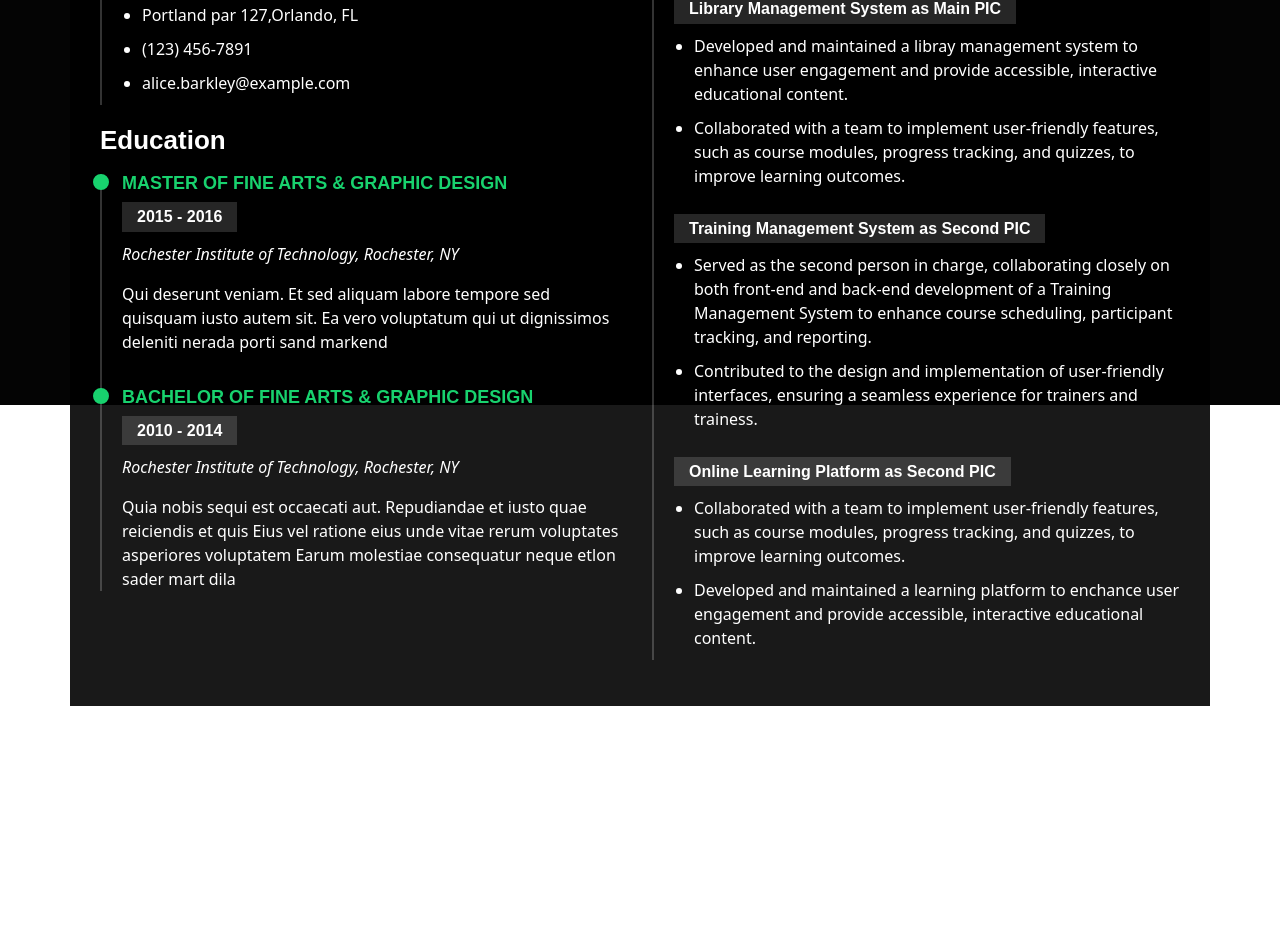
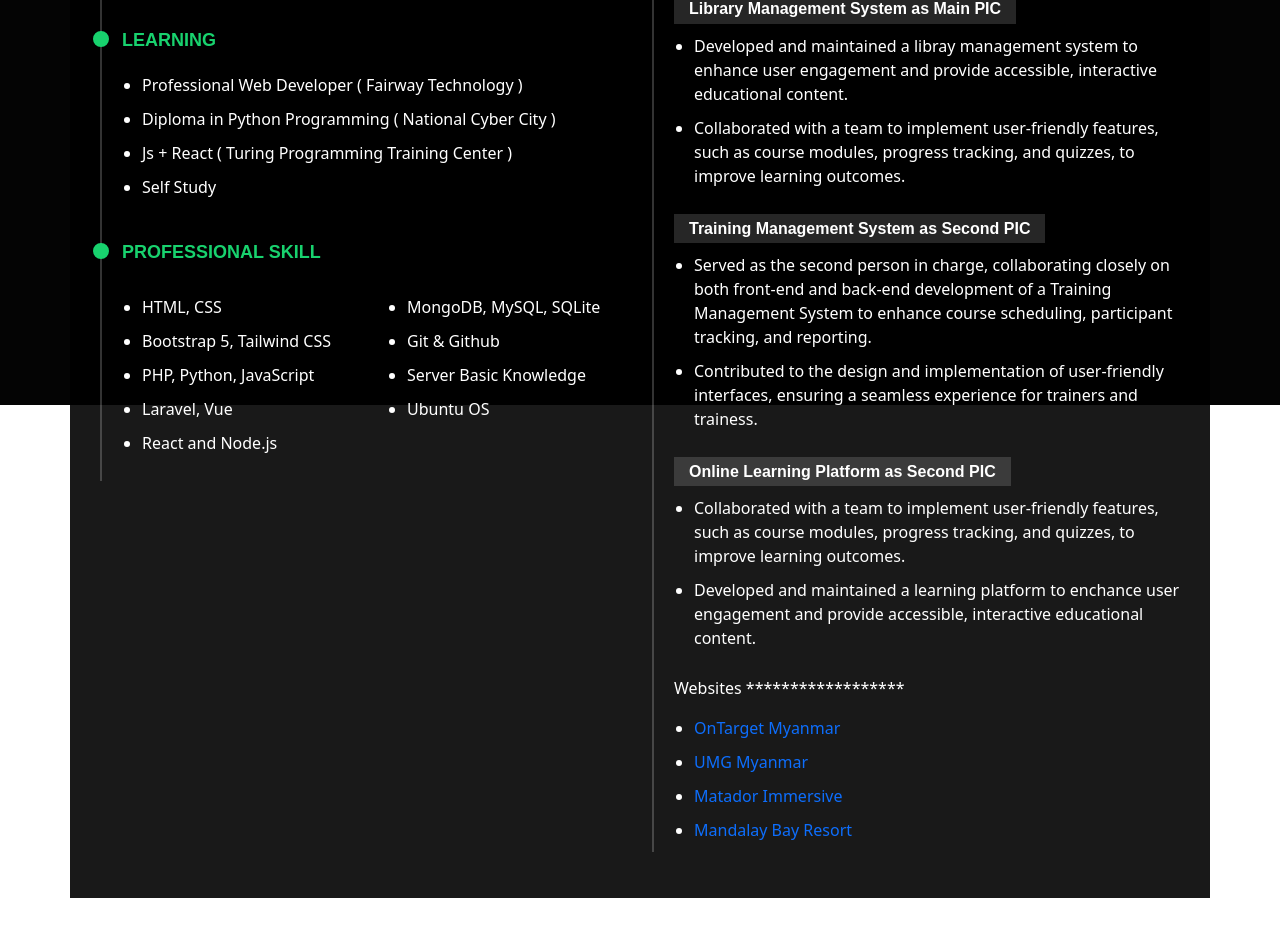
Before and after one commit to Myothu7/portfolio, a Vue app: page /resume in a window 1280 px wide. Shown: the part 395-1332 px from the top of the page. Before the commit the page ends 1146 px from the top, so only its background shows below. Built offline with nearby package versions, Linux system fonts and the light colour scheme.

Commit message:
Fixed Resume

```diff
--- /dev/null
+++ b/src/db/website.json
@@ -0,0 +1,20 @@
+{
+  "links": [
+    {
+      "name": "OnTarget Myanmar",
+      "url": "https://ontargetmyanmar.com"
+    },
+    {
+      "name": "UMG Myanmar",
+      "url": "https://www.umgmyanmar.com"
+    },
+    {
+      "name": "Matador Immersive",
+      "url": "https://matadorimmersive.com"
+    },
+    {
+      "name": "Mandalay Bay Resort",
+      "url": "https://mdybayresort.com"
+    }
+  ]
+}
--- a/src/view/Resume.vue
+++ b/src/view/Resume.vue
@@ -10,7 +10,7 @@
 
       <div class="row">
         <div class="col-lg-6">
-          <h3 class="resume-title">Sumary</h3>
+          <!-- <h3 class="resume-title">Sumary</h3>
           <div class="resume-item pb-0">
             <h4>Alice Barkley</h4>
             <p><em>Innovative and deadline-driven Graphic Designer with 3+ years of experience designing and developing user-centered digital/print marketing material from initial concept to final, polished deliverable.</em></p>
@@ -21,20 +21,47 @@
               <li>alice.barkley@example.com</li>
             </ul>
             </p>
-          </div>
+          </div> -->
 
           <h3 class="resume-title">Education</h3>
           <div class="resume-item">
-            <h4>Master of Fine Arts &amp; Graphic Design</h4>
-            <h5>2015 - 2016</h5>
-            <p><em>Rochester Institute of Technology, Rochester, NY</em></p>
-            <p>Qui deserunt veniam. Et sed aliquam labore tempore sed quisquam iusto autem sit. Ea vero voluptatum qui ut dignissimos deleniti nerada porti sand markend</p>
+            <h4>Technology University ( 2015 - 2016 )</h4>
+            <ul class="mt-4">
+              <li>Information Technology ( Monywa )</li>
+              <li>VI-BE-IT-25 ( Final year, Expected at February 2021 )</li>
+            </ul>
           </div>
           <div class="resume-item">
-            <h4>Bachelor of Fine Arts &amp; Graphic Design</h4>
-            <h5>2010 - 2014</h5>
-            <p><em>Rochester Institute of Technology, Rochester, NY</em></p>
-            <p>Quia nobis sequi est occaecati aut. Repudiandae et iusto quae reiciendis et quis Eius vel ratione eius unde vitae rerum voluptates asperiores voluptatem Earum molestiae consequatur neque etlon sader mart dila</p>
+            <h4>Learning</h4>
+            <ul class="mt-4">
+              <li>Professional Web Developer ( Fairway Technology )</li>
+              <li>Diploma in Python Programming ( National Cyber City )</li>
+              <li>Js + React ( Turing Programming Training Center )</li>
+              <li>Self Study</li>
+            </ul>
+          </div>
+          <div class="resume-item">
+            <h4>PROFESSIONAL SKILL</h4>
+            <div class="row">
+              <div class="col-lg-6">
+                <ul class="mt-4">
+                  <li>HTML, CSS</li>
+                  <li>Bootstrap 5, Tailwind CSS</li>
+                  <li>PHP, Python, JavaScript</li>
+                  <li>Laravel, Vue</li>
+                  <li>React and Node.js</li>
+                </ul>
+              </div>
+              <div class="col-lg-6">
+                <ul class="mt-4">
+                  <li>MongoDB, MySQL, SQLite</li>
+                  <li>Git & Github</li>
+                  <li>Server Basic Knowledge</li>
+                  <li>Ubuntu OS</li>
+                </ul>
+              </div>
+            </div>
+
           </div>
         </div>
         <div class="col-lg-6">
@@ -50,6 +77,15 @@
               <li>{{ data?.content }}</li>
             </ul>
             </p>
+
+            <p>Websites ******************</p>
+            <p>
+              <ul>
+                <li v-for="(website, index) in websites.links" :key="index">
+                  <a :href="website.url" target="_blank" class="text-decoration-none">{{ website.name }}</a>
+                </li>
+              </ul>
+            </p>
           </div>
 
         </div>
@@ -64,10 +100,12 @@ import http from "../service/api.js";
 
 export default {
   data() {
-    return {
-      services: [],
-    };
-  },
+  return {
+    services: [],
+    websites: []
+  }
+},
+
   methods: {
     async fetchServices() {
       try {
@@ -76,10 +114,19 @@ export default {
       } catch (error) {
         console.error("Error fetching items:", error);
       }
+    },
+    async fetchWebsites() {
+      try {
+        const response = await http.getData("website.json");
+        this.websites = response.data;
+      } catch (error) {
+        console.error("Error fetching items:", error);
+      }
     }
   },
   created() {
     this.fetchServices();
+    this.fetchWebsites();
   },
 };
 </script>
```
